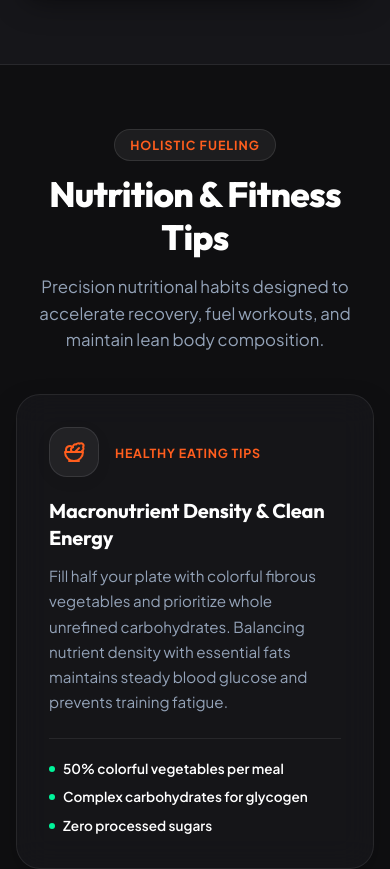
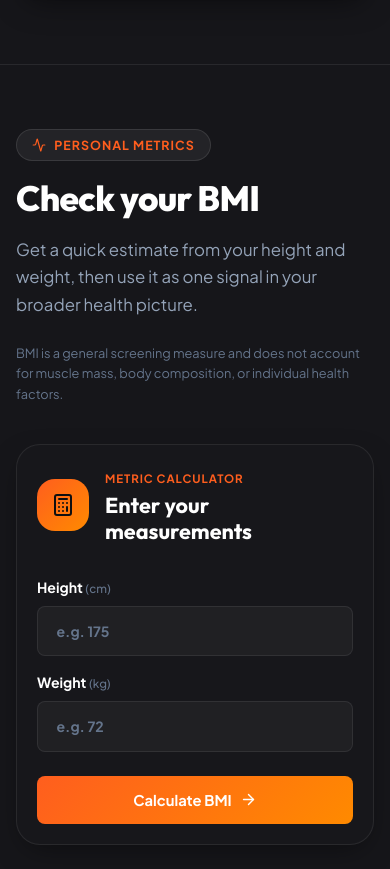
Before and after one commit to sanshayp/RepFuelAI, a React (Vite) app: page / in a window 390 px wide. Shown: the part 7782-8651 px from the top of the page. Built offline with nearby package versions, Linux system fonts and the light colour scheme.

Commit message:
bmi added

```diff
--- a/src/App.jsx
+++ b/src/App.jsx
@@ -7,6 +7,7 @@ import { Hero } from './components/Hero/Hero';
 import { AboutIntro } from './components/AboutIntro/AboutIntro';
 import { CategoryGrid } from './components/FitnessCategories/CategoryGrid';
 import { FeaturedWorkouts } from './components/FeaturedWorkouts/FeaturedWorkouts';
+import { BMICalculator } from './components/BMICalculator/BMICalculator';
 import { TipsSection } from './components/NutritionTips/TipsSection';
 import { Footer } from './components/Footer/Footer';
 import './App.css';
@@ -68,6 +69,12 @@ export function App() {
             items={homePageContent.featuredWorkouts.items}
           />
 
+          <BMICalculator
+            badge={homePageContent.bmi.badge}
+            title={homePageContent.bmi.title}
+            subtitle={homePageContent.bmi.subtitle}
+          />
+
           {/* Module 6: Nutrition & Fitness Tips */}
           <TipsSection
             badge={homePageContent.nutritionTips.badge}
--- /dev/null
+++ b/src/components/BMICalculator/BMICalculator.jsx
@@ -0,0 +1,110 @@
+import React, { useState } from 'react';
+import { Activity, ArrowRight, Calculator } from 'lucide-react';
+import '../../styles/components/bmi-calculator.css';
+
+const getBmiCategory = (bmi) => {
+  if (bmi < 18.5) return { label: 'Underweight', tone: 'cool' };
+  if (bmi < 25) return { label: 'Healthy range', tone: 'healthy' };
+  if (bmi < 30) return { label: 'Overweight', tone: 'warm' };
+  return { label: 'Obesity range', tone: 'alert' };
+};
+
+export const BMICalculator = ({
+  badge = 'PERSONAL METRICS',
+  title = 'Check your BMI',
+  subtitle = 'Get a quick estimate from your height and weight, then use it as one signal in your broader health picture.'
+}) => {
+  const [height, setHeight] = useState('');
+  const [weight, setWeight] = useState('');
+  const [result, setResult] = useState(null);
+  const [error, setError] = useState('');
+
+  const handleSubmit = (event) => {
+    event.preventDefault();
+    const heightInMeters = Number(height) / 100;
+    const weightInKilograms = Number(weight);
+
+    if (!heightInMeters || !weightInKilograms || heightInMeters <= 0 || weightInKilograms <= 0) {
+      setResult(null);
+      setError('Enter a valid height and weight to calculate your BMI.');
+      return;
+    }
+
+    const bmi = weightInKilograms / (heightInMeters * heightInMeters);
+    setError('');
+    setResult({ value: bmi.toFixed(1), ...getBmiCategory(bmi) });
+  };
+
+  return (
+    <section id="bmi" className="bmi-section" aria-label="BMI calculator">
+      <div className="bmi-container">
+        <div className="bmi-intro">
+          <div className="bmi-badge">
+            <Activity size={14} aria-hidden="true" />
+            <span>{badge}</span>
+          </div>
+          <h2 className="bmi-title">{title}</h2>
+          <p className="bmi-subtitle">{subtitle}</p>
+          <p className="bmi-note">BMI is a general screening measure and does not account for muscle mass, body composition, or individual health factors.</p>
+        </div>
+
+        <div className="bmi-panel">
+          <div className="bmi-panel-heading">
+            <div className="bmi-icon-box" aria-hidden="true">
+              <Calculator size={24} />
+            </div>
+            <div>
+              <span className="bmi-panel-label">Metric calculator</span>
+              <h3>Enter your measurements</h3>
+            </div>
+          </div>
+
+          <form className="bmi-form" onSubmit={handleSubmit}>
+            <label className="bmi-field">
+              <span>Height <small>(cm)</small></span>
+              <input
+                type="number"
+                min="50"
+                max="300"
+                step="0.1"
+                value={height}
+                onChange={(event) => setHeight(event.target.value)}
+                placeholder=" e.g. 175"
+                required
+              />
+            </label>
+            <label className="bmi-field">
+              <span>Weight <small>(kg)</small></span>
+              <input
+                type="number"
+                min="10"
+                max="500"
+                step="0.1"
+                value={weight}
+                onChange={(event) => setWeight(event.target.value)}
+                placeholder=" e.g. 72"
+                required
+              />
+            </label>
+            <button type="submit" className="bmi-submit">
+              Calculate BMI
+              <ArrowRight size={17} aria-hidden="true" />
+            </button>
+          </form>
+
+          {error && <p className="bmi-error" role="alert">{error}</p>}
+
+          {result && (
+            <div className={`bmi-result bmi-result-${result.tone}`} aria-live="polite">
+              <div>
+                <span className="bmi-result-label">Your estimated BMI</span>
+                <strong>{result.value}</strong>
+              </div>
+              <span className="bmi-category">{result.label}</span>
+            </div>
+          )}
+        </div>
+      </div>
+    </section>
+  );
+};
--- a/src/data/homePageContent.js
+++ b/src/data/homePageContent.js
@@ -11,6 +11,7 @@ export const homePageContent = {
       { label: "Home", href: "#hero" },
       { label: "Training Styles", href: "#categories" },
       { label: "Workouts", href: "#workouts" },
+      { label: "BMI Check", href: "#bmi" },
       { label: "Nutrition", href: "#nutrition" },
       { label: "Why RepFuel", href: "#about" },
     ],
@@ -193,6 +194,12 @@ export const homePageContent = {
     ]
   },
 
+  bmi: {
+    badge: "PERSONAL METRICS",
+    title: "Check your BMI",
+    subtitle: "Get a quick estimate from your height and weight, then use it as one signal in your broader health picture."
+  },
+
   nutritionTips: {
     badge: "HOLISTIC FUELING",
     title: "Nutrition & Fitness Tips",
--- /dev/null
+++ b/src/styles/components/bmi-calculator.css
@@ -0,0 +1,227 @@
+/* RepFuelAI BMI Calculator Section Styles */
+
+.bmi-section {
+  padding: var(--space-24) var(--space-6);
+  background: var(--bg-secondary);
+  position: relative;
+}
+
+.bmi-container {
+  max-width: 1120px;
+  margin: 0 auto;
+  display: grid;
+  grid-template-columns: minmax(0, 0.9fr) minmax(420px, 1.1fr);
+  gap: var(--space-16);
+  align-items: center;
+}
+
+.bmi-badge {
+  display: inline-flex;
+  align-items: center;
+  gap: var(--space-2);
+  padding: 0.35rem 0.95rem;
+  border-radius: var(--radius-full);
+  background: var(--badge-bg);
+  border: 1px solid var(--badge-border);
+  color: var(--accent-primary);
+  font-size: 0.78rem;
+  font-weight: 700;
+  letter-spacing: 0.08em;
+  text-transform: uppercase;
+  margin-bottom: var(--space-4);
+}
+
+.bmi-title {
+  font-size: clamp(2.2rem, 4vw, 3.25rem);
+  font-weight: 800;
+  letter-spacing: -0.02em;
+  margin-bottom: var(--space-4);
+}
+
+.bmi-subtitle {
+  font-size: 1.05rem;
+  line-height: 1.65;
+  max-width: 520px;
+}
+
+.bmi-note {
+  margin-top: var(--space-6);
+  color: var(--text-muted);
+  font-size: 0.8rem;
+  line-height: 1.6;
+  max-width: 500px;
+}
+
+.bmi-panel {
+  background: var(--glass-card);
+  border: 1px solid var(--glass-border);
+  border-radius: var(--radius-xl);
+  padding: var(--space-8);
+  box-shadow: var(--card-shadow);
+}
+
+.bmi-panel-heading {
+  display: flex;
+  align-items: center;
+  gap: var(--space-4);
+  margin-bottom: var(--space-8);
+}
+
+.bmi-icon-box {
+  width: 52px;
+  height: 52px;
+  flex-shrink: 0;
+  display: grid;
+  place-items: center;
+  color: var(--text-inverse);
+  background: var(--accent-gradient);
+  border-radius: var(--radius-lg);
+}
+
+.bmi-panel-label {
+  color: var(--accent-primary);
+  font-size: 0.72rem;
+  font-weight: 700;
+  letter-spacing: 0.08em;
+  text-transform: uppercase;
+}
+
+.bmi-panel-heading h3 {
+  font-size: 1.35rem;
+  margin-top: var(--space-1);
+}
+
+.bmi-form {
+  display: grid;
+  grid-template-columns: 1fr 1fr;
+  gap: var(--space-4);
+}
+
+.bmi-field {
+  display: flex;
+  flex-direction: column;
+  gap: var(--space-2);
+  color: var(--text-primary);
+  font-size: 0.88rem;
+  font-weight: 700;
+}
+
+.bmi-field small {
+  color: var(--text-muted);
+  font-weight: 500;
+}
+
+.bmi-field input {
+  width: 100%;
+  padding: 0.85rem 1rem;
+  border: 1px solid var(--glass-border);
+  border-radius: var(--radius-sm);
+  background: var(--input-bg);
+  color: var(--text-primary);
+  font: inherit;
+}
+
+.bmi-field input::placeholder {
+  color: var(--text-muted);
+}
+
+.bmi-field input:focus {
+  outline: 2px solid var(--accent-primary);
+  outline-offset: 1px;
+}
+
+.bmi-submit {
+  grid-column: 1 / -1;
+  display: inline-flex;
+  align-items: center;
+  justify-content: center;
+  gap: var(--space-2);
+  min-height: 48px;
+  margin-top: var(--space-2);
+  border: 0;
+  border-radius: var(--radius-sm);
+  background: var(--accent-gradient);
+  color: #FFFFFF;
+  font-size: 0.92rem;
+  font-weight: 700;
+  transition: transform var(--transition-fast), box-shadow var(--transition-fast);
+}
+
+.bmi-submit:hover {
+  transform: translateY(-2px);
+  box-shadow: 0 10px 24px var(--accent-glow);
+}
+
+.bmi-error {
+  margin-top: var(--space-4);
+  color: var(--difficulty-advanced);
+  font-size: 0.85rem;
+}
+
+.bmi-result {
+  display: flex;
+  align-items: center;
+  justify-content: space-between;
+  gap: var(--space-4);
+  margin-top: var(--space-6);
+  padding: var(--space-4) var(--space-5);
+  border: 1px solid var(--glass-border);
+  border-radius: var(--radius-md);
+}
+
+.bmi-result-label {
+  display: block;
+  color: var(--text-secondary);
+  font-size: 0.78rem;
+}
+
+.bmi-result strong {
+  display: block;
+  margin-top: var(--space-1);
+  color: var(--text-primary);
+  font-family: var(--font-display);
+  font-size: 2rem;
+  line-height: 1;
+}
+
+.bmi-category {
+  padding: 0.45rem 0.75rem;
+  border-radius: var(--radius-full);
+  font-size: 0.78rem;
+  font-weight: 700;
+}
+
+.bmi-result-cool .bmi-category { color: #62B5FF; background: rgba(98, 181, 255, 0.12); }
+.bmi-result-healthy .bmi-category { color: var(--volt-green); background: var(--volt-green-subtle); }
+.bmi-result-warm .bmi-category { color: var(--difficulty-intermediate); background: rgba(255, 138, 0, 0.12); }
+.bmi-result-alert .bmi-category { color: var(--difficulty-advanced); background: rgba(255, 59, 86, 0.12); }
+
+@media (max-width: 900px) {
+  .bmi-container {
+    grid-template-columns: 1fr;
+    gap: var(--space-10);
+  }
+}
+
+@media (max-width: 520px) {
+  .bmi-section {
+    padding: var(--space-16) var(--space-4);
+  }
+
+  .bmi-panel {
+    padding: var(--space-5);
+  }
+
+  .bmi-form {
+    grid-template-columns: 1fr;
+  }
+
+  .bmi-submit {
+    grid-column: auto;
+  }
+
+  .bmi-result {
+    align-items: flex-start;
+    flex-direction: column;
+  }
+}
```
Also changed, not shown: 6 other files (tests, documents, lock files or other folders).
